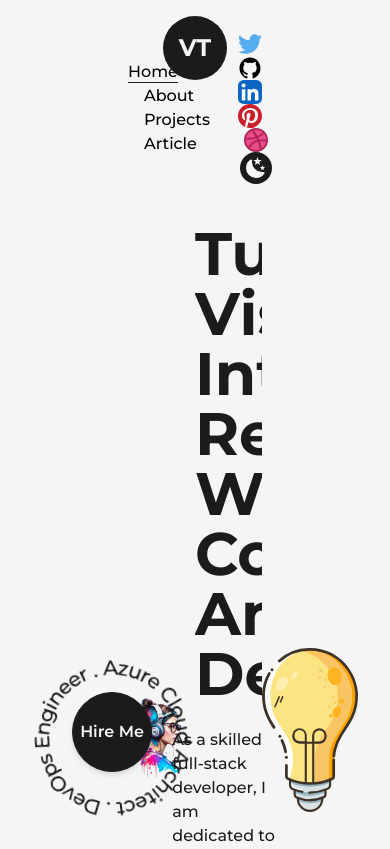
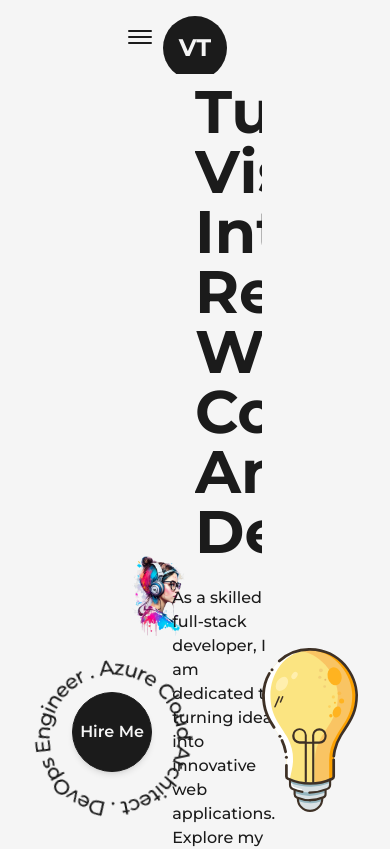
Before and after one commit to vivitian930/nextjs-portfolio-template, a Next.js app: page / in a window 390 px wide. Shown: the top 849 px of the page. Built offline with nearby package versions, Linux system fonts and the light colour scheme.

Commit message:
add hanburger button, hide nav bar when using lg screen size

```diff
--- a/src/components/NavBar.js
+++ b/src/components/NavBar.js
@@ -1,7 +1,7 @@
 import { motion } from "framer-motion"
 import Link from "next/link"
 import { useRouter } from "next/router"
-import React from "react"
+import React, { useState } from "react"
 import useThemeSwitcher from "./hooks/useThemeSwitcher"
 import {
   DribbbleIcon,
@@ -34,9 +34,34 @@
 
 const NavBar = () => {
   const [mode, setMode] = useThemeSwitcher()
+  const [isOpen, setIsOpen] = useState(false)
+
+  const handleClick = () => {
+    setIsOpen(!isOpen)
+  }
 
   return (
     <header className="w-full px-32 py-8 font-medium flex items-center justify-between dark:text-light">
+      <button
+        className="flex-col justify-center items-center hidden lg:flex"
+        onClick={handleClick}
+      >
+        <span
+          className={`bg-dark dark:bg-light block h-0.5 w-6 rounded-sm transition-all duration-300 ease-out
+        ${isOpen ? "rotate-45 translate-y-1" : "-translate-y-0.5"}`}
+        ></span>
+        <span
+          className={`bg-dark dark:bg-light block h-0.5 w-6 rounded-sm my-0.5 transition-all duration-300 ease-out ${
+            isOpen ? "opacity-0" : "opacity-100"
+          }`}
+        ></span>
+        <span
+          className={`bg-dark dark:bg-light block h-0.5 w-6 rounded-sm transition-all duration-300 ease-out ${
+            isOpen ? "-rotate-45 -translate-y-1" : "translate-y-0.5"
+          }`}
+        ></span>
+      </button>
+      <div className="flex w-full justify-between items-center lg:hidden">
         <nav>
           <CustomLink href="/" title="Home" className="mr-4" />
           <CustomLink href="/about" title="About" className="mx-4" />
@@ -103,6 +128,7 @@
             )}
           </button>
         </nav>
+      </div>
       <div className="absolute left-[50%] top-2 translate-x-[-50%]">
         <Logo />
       </div>
--- a/tailwind.config.js
+++ b/tailwind.config.js
@@ -24,6 +24,25 @@
         circularDark:
           "repeating-radial-gradient(rgba(255,255,255,0.5) 2px,#1b1b1b 8px,#1b1b1b 100px);"
       }
+    },
+    screens: {
+      "2xl": { max: "1535px" },
+      // => @media (max-width: 1535px) { ... }
+
+      xl: { max: "1279px" },
+      // => @media (max-width: 1279px) { ... }
+
+      lg: { max: "1023px" },
+      // => @media (max-width: 1023px) { ... }
+
+      md: { max: "767px" },
+      // => @media (max-width: 767px) { ... }
+
+      sm: { max: "639px" },
+      // => @media (max-width: 639px) { ... }
+
+      xs: { max: "479px" }
+      // => @media (max-width: 479px) { ... }
     }
   },
   plugins: []
```
Lines whose indentation alone changed are shown as unchanged.
